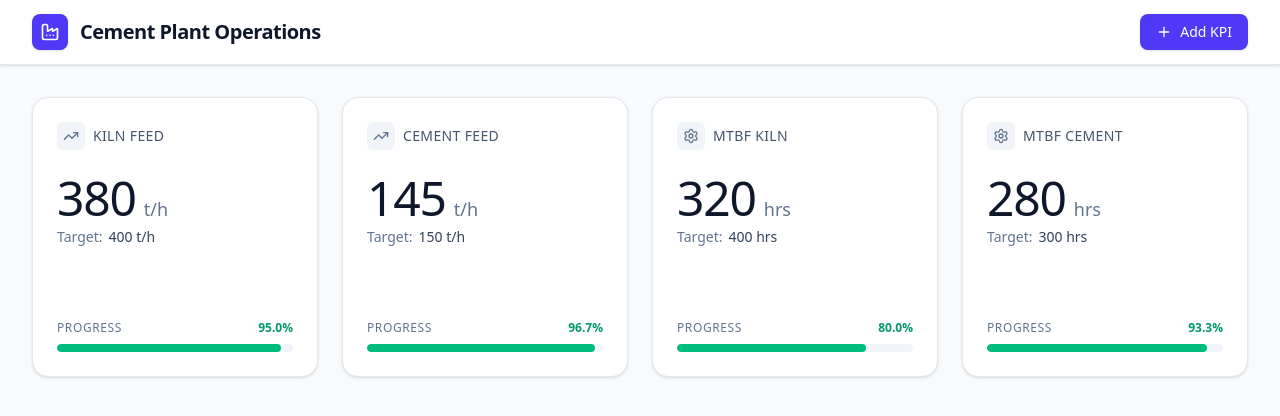
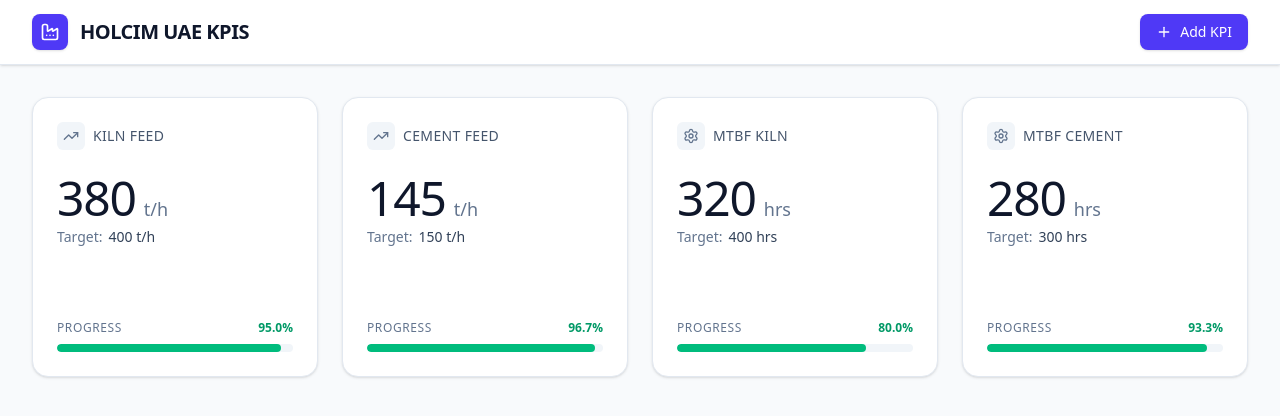
Before and after one commit to ahmedkrakha1/A, a React (Vite) app: page / in a window 1280 px wide. Shown: the top 416 px of the page. Built offline with nearby package versions, Linux system fonts and the light colour scheme; no server answers; the database is empty.

Commit message:
feat: Update dashboard title to HOLCIM UAE KPIS
Renames the main application title from "Cement Plant Operations" to "HOLCIM UAE KPIS" to better reflect the specific context of the dashboard.

```diff
--- a/src/App.tsx
+++ b/src/App.tsx
@@ -155,7 +155,7 @@
             <div className="bg-indigo-600 p-2 rounded-lg text-white shadow-sm">
               <Factory size={20} />
             </div>
-            <h1 className="text-xl font-semibold tracking-tight text-slate-900">Cement Plant Operations</h1>
+            <h1 className="text-xl font-semibold tracking-tight text-slate-900">HOLCIM UAE KPIS</h1>
             {loading && (
               <div className="animate-spin text-indigo-400 ml-2">
                 <Settings size={16} />
```
